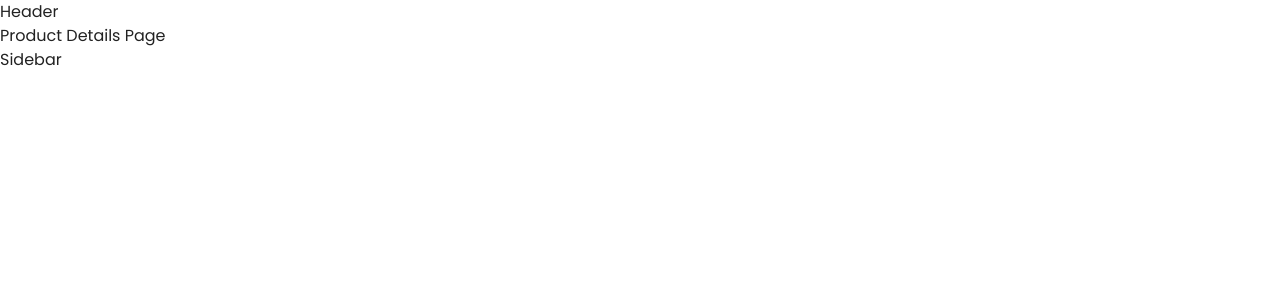
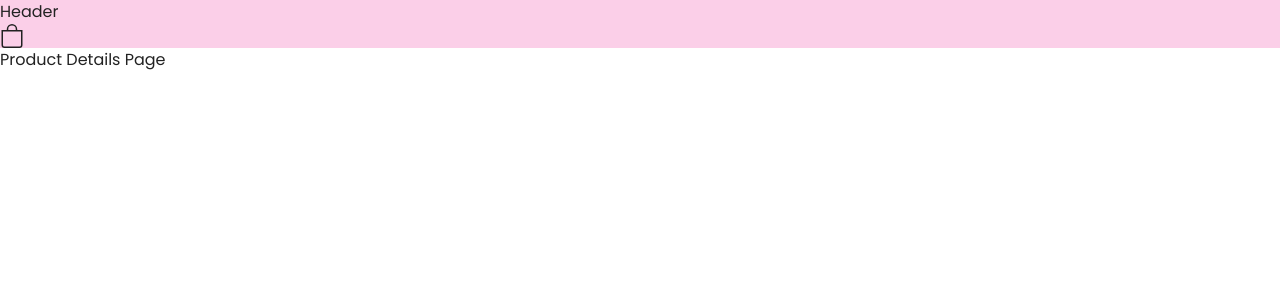
Before and after one commit to osmarmcn/e-commerce-website, a React (Create React App) app: page /product/1 in a window 1280 px wide. Shown: the top 300 px of the page. Built offline with nearby package versions, Linux system fonts and the light colour scheme; no server answers.

Commit message:
ordenar a header e organizar a barra lateral

```diff
--- a/src/components/Header.js
+++ b/src/components/Header.js
@@ -1,7 +1,20 @@
-import React from 'react';
+import React, { useContext } from 'react';
+import { SidebarContext } from '../contexts/SidebarContext';
+
+import {BsBag} from 'react-icons/bs'
 
 const Header = () => {
-  return <div>Header</div>;
+
+  const {isOpen, setIsOpen} = useContext(SidebarContext)
+
+  return(
+      <header className='bg-pink-200'>
+          <div>Header</div>
+          <div onClick={() => setIsOpen(!isOpen)} className="cursor-pointer flex relative">
+            <BsBag className='text-2xl'/>
+          </div>
+      </header>
+  )
 };
 
 export default Header;
--- a/src/components/Sidebar.js
+++ b/src/components/Sidebar.js
@@ -1,7 +1,29 @@
-import React from 'react';
+import React, { useContext } from 'react';
+
+import { Link } from 'react-router-dom';
+
+import {IoMdArrowForward} from 'react-icons/io'
+import {FiTrash2} from 'react-icons/fi'
+
+import CartItem from './CartItem';
+import { SidebarContext } from '../contexts/SidebarContext';
 
 const Sidebar = () => {
-  return <div>Sidebar</div>;
+
+const {isOpen, handleClose} = useContext(SidebarContext)
+
+
+  return (
+     <div className={` ${isOpen ? 'right-0' : '-right-full'} w-full bg-white fixed top-0 h-full shadow-2xl md:w-[35vw] xl:max-w-[30vw] transition-all duration-300 z-20 px-4 lg:px-[35px]`}>
+        <div className='flex items-center justify-between py-6 border-b'>
+          <div className='uppercase text-sm font-semibold'>Shopping Bag (0)</div>
+          {/*icon */}
+          <div onClick={handleClose} className='cursor-pointer w-8 h-8 flex justify-center items-center'>
+            <IoMdArrowForward className='text-2xl'/>
+          </div>
+        </div>
+     </div>
+  )
 };
 
 export default Sidebar;
--- a/src/contexts/SidebarContext.js
+++ b/src/contexts/SidebarContext.js
@@ -1,7 +1,19 @@
-import React from 'react';
+import React, {useState ,createContext} from 'react';
 
-const SidebarContext = () => {
-  return <div>SidebarContext</div>;
+export const SidebarContext = createContext()
+
+
+const SidebarProvider = ({children}) => {
+
+  const [isOpen, setIsOpen] = useState(false)
+
+  const handleClose = () =>{
+    setIsOpen(false)
+  }
+
+  return <SidebarContext.Provider value={{isOpen, setIsOpen, handleClose}}>
+    {children}
+  </SidebarContext.Provider>;
 };
 
-export default SidebarContext;
+export default SidebarProvider;
--- a/src/index.js
+++ b/src/index.js
@@ -3,14 +3,19 @@
 import './index.css';
 import App from './App';
 import ProductProvider from './contexts/ProductContext'
+import SidebarProvider from './contexts/SidebarContext';
 
 const root = ReactDOM.createRoot(document.getElementById('root'));
 root.render(
-  <ProductProvider>
-    <React.StrictMode>
-      <App />
-    </React.StrictMode>
-  </ProductProvider>
+  <SidebarProvider>
+
+    <ProductProvider>
+      <React.StrictMode>
+        <App />
+      </React.StrictMode>
+    </ProductProvider>
+
+  </SidebarProvider>
 
 
 );
```
